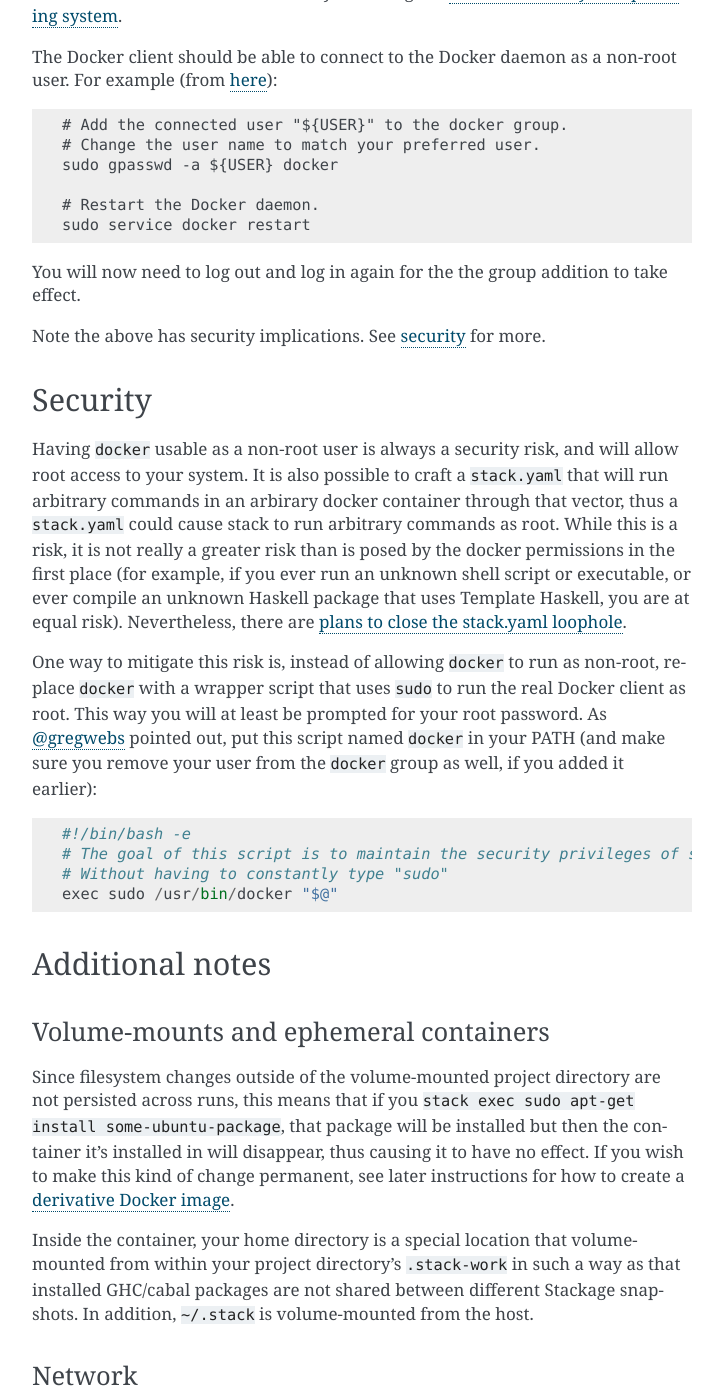
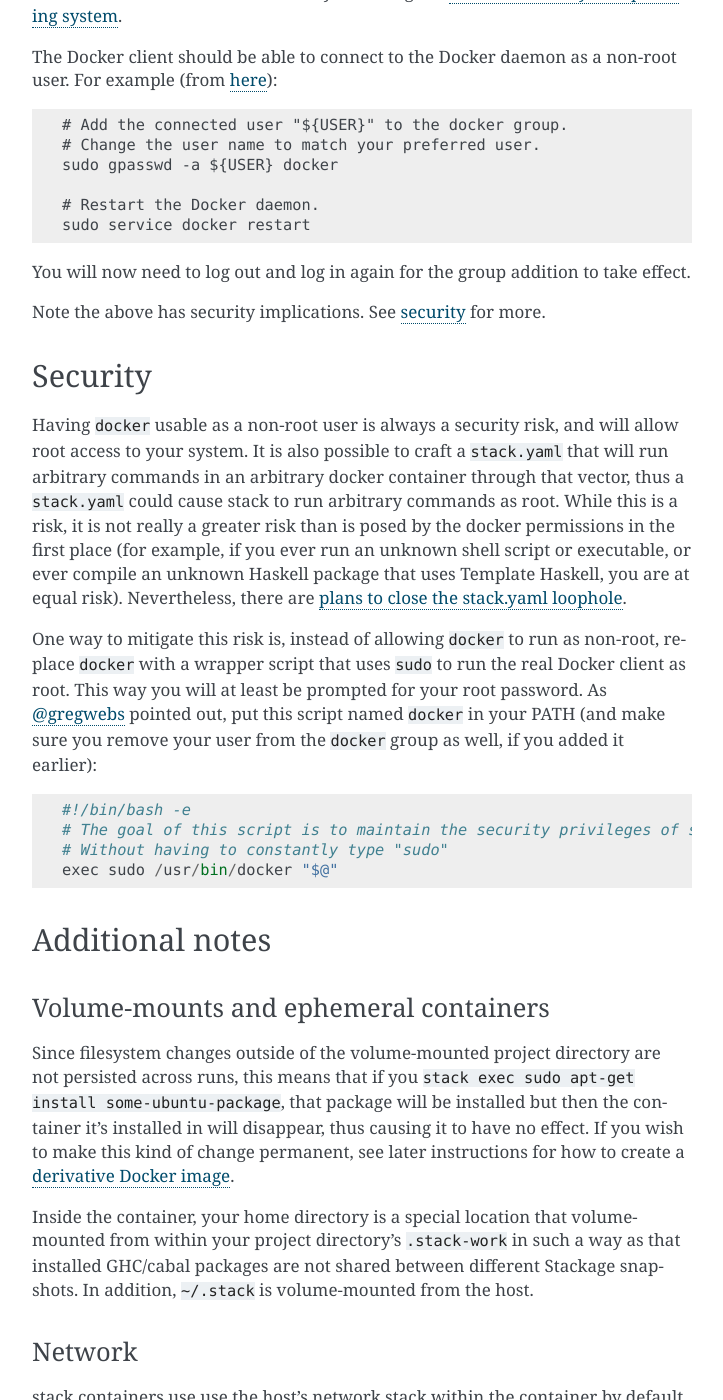
Before and after one commit to commercialhaskell/stack, a Sphinx documentation site: the page built from doc/docker_integration.md, in a window 1280 px wide and 1400 px high, scrolled down 5535 px. Shown: the whole window, without its empty margins (388-1111 px from the left). Built offline with Sphinx 7.4.7, drawn with Linux system fonts in a browser that asks for light colours; some of the changed text lies outside the part shown.

Commit message:
Fix typos in documentation

```diff
--- a/doc/docker_integration.md
+++ b/doc/docker_integration.md
@@ -271,7 +271,7 @@
     # Restart the Docker daemon.
     sudo service docker restart
 
-You will now need to log out and log in again for the the group addition
+You will now need to log out and log in again for the group addition
 to take effect.
 
 Note the above has security implications.  See [security](#security) for more.
@@ -281,7 +281,7 @@
 
 Having `docker` usable as a non-root user is always a security risk, and will
 allow root access to your system. It is also possible to craft a `stack.yaml`
-that will run arbitrary commands in an arbirary docker container through that
+that will run arbitrary commands in an arbitrary docker container through that
 vector, thus a `stack.yaml` could cause stack to run arbitrary commands as root.
 While this is a risk, it is not really a greater risk than is posed by the
 docker permissions in the first place (for example, if you ever run an unknown
@@ -325,7 +325,7 @@
 services running on the host, and a server process run within the container
 can be accessed from the host without needing to explicitly publish its port.
 To run the container with an isolated network, use `--docker-run-args` to pass
-a the `--net` argument to `docker-run`.  For example:
+the `--net` argument to `docker-run`.  For example:
 
     stack --docker-run-args='--net=bridge --publish=3000:3000' \
           exec some-server
```
Also changed, not shown: other parts of doc/docker_integration.md (+1 -1 lines), doc/MAINTAINER_GUIDE.md (+1 -1 lines), doc/nix_integration.md (+1 -1 lines), doc/travis_ci.md (+1 -1 lines).
